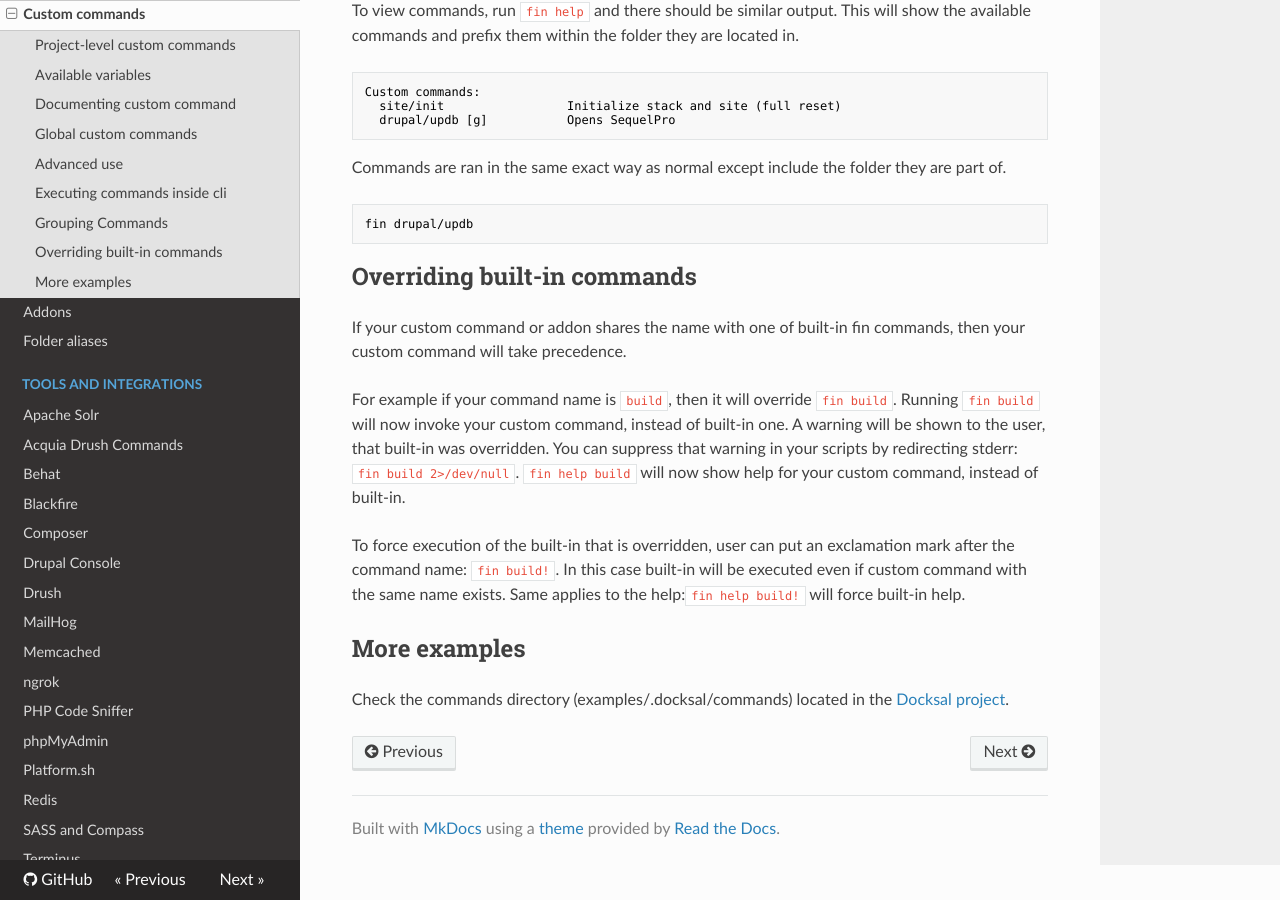
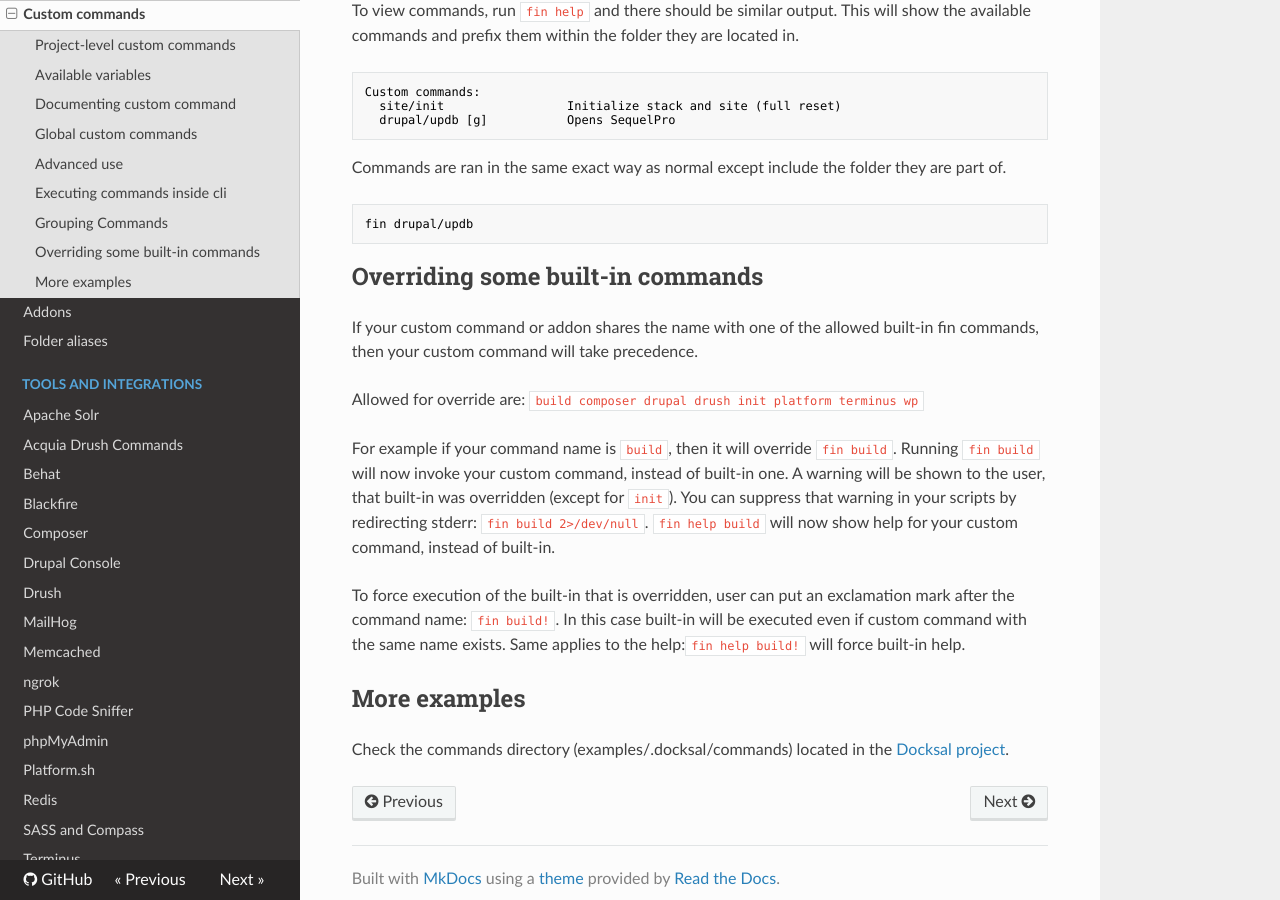
Before and after one commit to docksal/docksal, an MkDocs documentation site: the page built from docs/fin/custom-commands.md, in a window 1280 px wide and 900 px high, scrolled down 3608 px. Built offline with MkDocs 1.6.1, drawn with Linux system fonts in a browser that asks for light colours; nearby versions of some CDN libraries; old or Windows-style settings are respelled for this version of MkDocs.

Commit message:
Only allow overriding: build composer drupal drush init platform terminus wp

````diff
--- a/docs/fin/custom-commands.md
+++ b/docs/fin/custom-commands.md
@@ -182,14 +182,16 @@ Commands are ran in the same exact way as normal except include the folder they
 fin drupal/updb
 ```
 
-## Overriding built-in commands
+## Overriding some built-in commands
 
-If your custom command or addon shares the name with one of built-in fin commands,
+If your custom command or addon shares the name with one of the allowed built-in fin commands,
 then your custom command will take precedence.
+
+Allowed for override are: `build composer drupal drush init platform terminus wp`
 
 For example if your command name is `build`, then it will override `fin build`.
 Running `fin build` will now invoke your custom command, instead of built-in one.
-A warning will be shown to the user, that built-in was overridden.
+A warning will be shown to the user, that built-in was overridden (except for `init`).
 You can suppress that warning in your scripts by redirecting stderr: `fin build 2>/dev/null`.
 `fin help build` will now show help for your custom command, instead of built-in.
 
````
Also changed, not shown: 2 other files.
